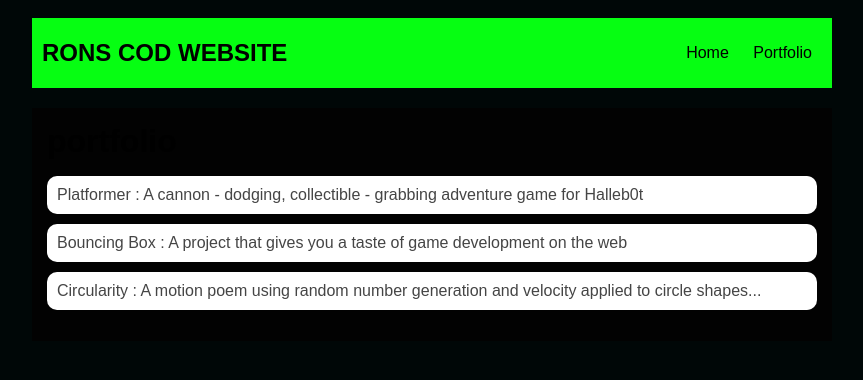
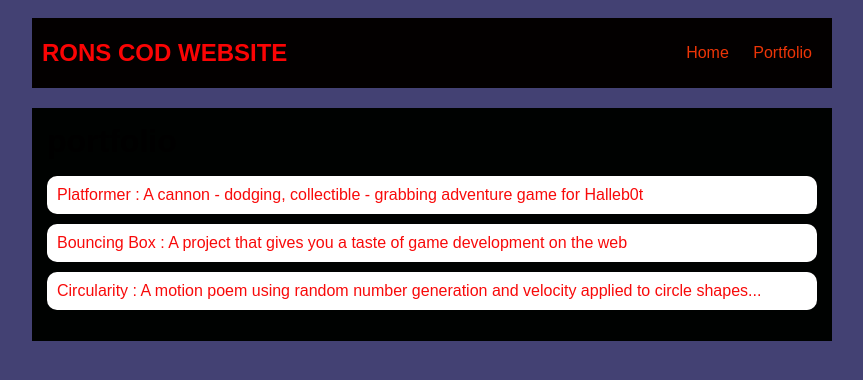
Before and after one commit to Lleron16/Lleron16.github.io, a plain HTML site: page portfolio.html in a window 1280 px wide. Shown: the whole page, without its empty margins (208-1071 px from the left). Drawn offline with Linux system fonts and the light colour scheme.

```diff
--- a/style.css
+++ b/style.css
@@ -1,6 +1,6 @@
 body {
-    background: rgb(0, 7, 7);
-    color: rgb(2, 248, 31);
+    background: rgb(67, 65, 115);
+    color: rgb(74, 65, 173);
     padding: 10px;
     font-family: arial;
 }
@@ -11,7 +11,7 @@
 
 /* navigation menu */
 nav {
-    background: rgb(6, 254, 18);
+    background: rgb(3, 0, 0);
    margin: 0 auto;
     display: flex;
     padding: 10px;
@@ -20,7 +20,7 @@
 h1 {
     display: flex;
     align-items: center;
-    color: black;
+    color: rgb(251, 4, 4);
     flex: 1;
     margin: 0;
 }
@@ -33,12 +33,12 @@
 }
 a {
     text-decoration: none;
-    color: #020002;
+    color: #ed3507;
 }
 
 /* main container area beneath menu */
 main {
-    background: rgb(2, 2, 2);
+    background: rgb(0, 2, 1);
     display: flex;
 }
 .sidebar {
@@ -84,5 +84,5 @@
 
 #portfolio a {
     text-decoration: none;
-    color: #454545;
+    color: #f80a0a;
 }
```
Also changed, not shown: index.html (+5 -2 lines), projects/platformer/platformer.js (+11 -0 lines).
